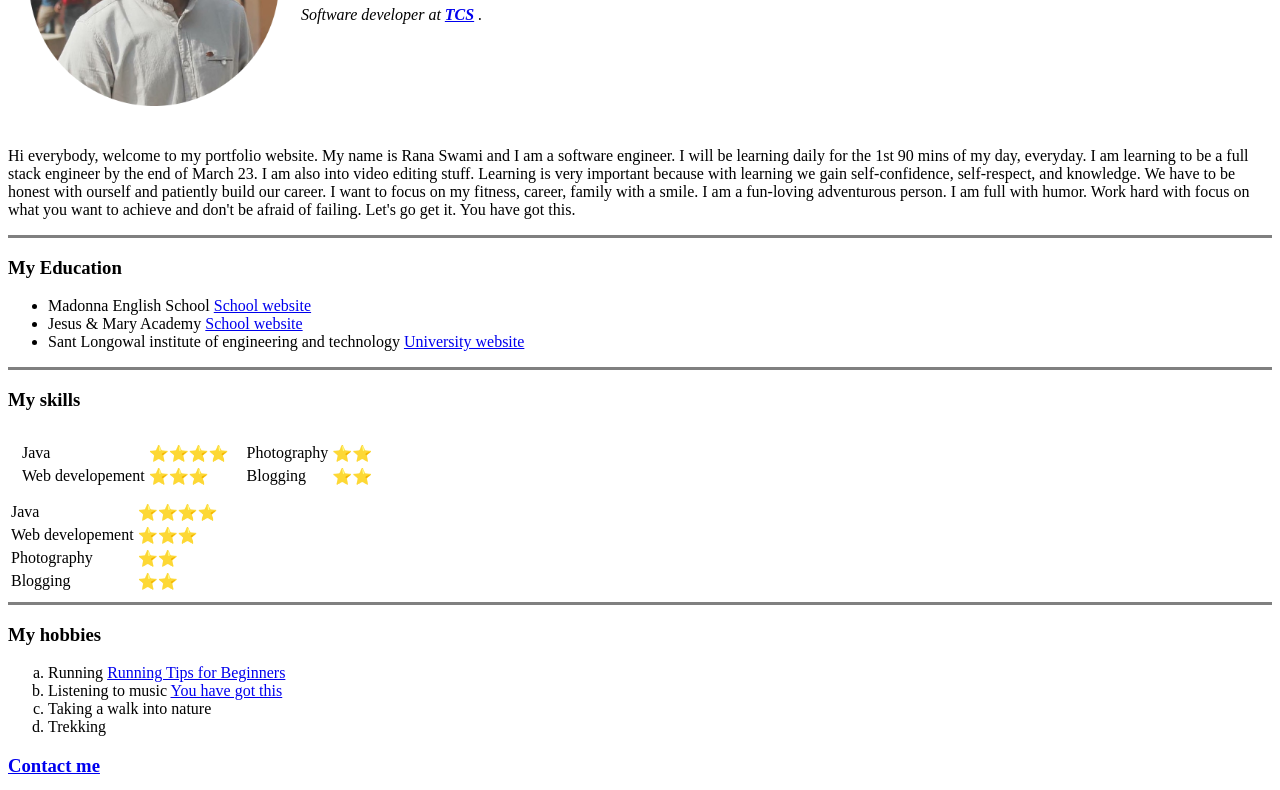
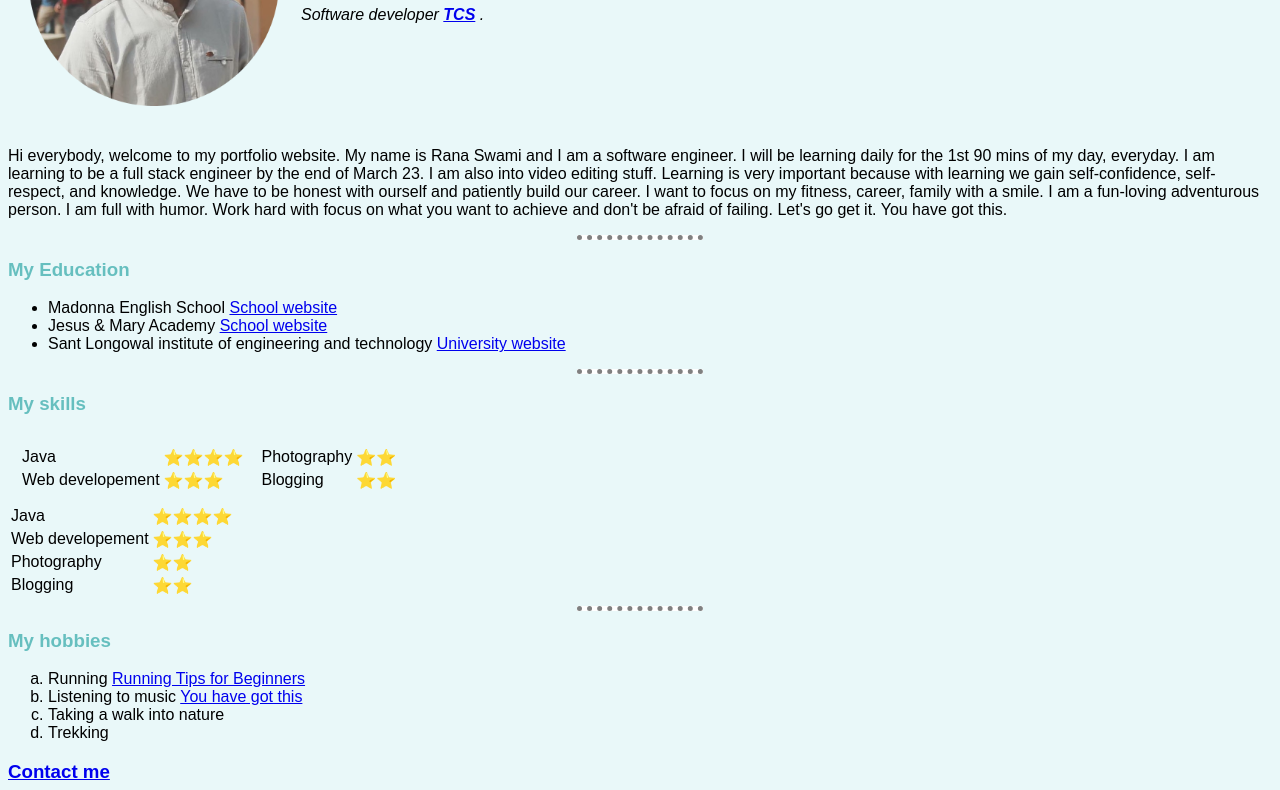
Before and after one commit to ranaswami/my-portfolio, a plain HTML site: page index.html in a window 1280 px wide. Shown: the part 173-963 px from the top of the page. Drawn offline with Linux system fonts and the light colour scheme.

Commit message:
Did some changes

```diff
--- a/css/style.css
+++ b/css/style.css
@@ -64,6 +64,23 @@ body {
 
 }
 
+body {
+     background-color: #E9F8F9;
+}
+
+hr {
+     background-color: white;
+     border-style: none;
+     border-top-style: dotted;
+     border-color: grey;
+     border-width: 5px;
+     width: 10%;
+}
+
+h1, h3 {
+     color: #66BFBF;
+}
+
 
 
 /******************************************
--- a/index.html
+++ b/index.html
@@ -3,6 +3,7 @@
 <head>
 	<meta charset="UTF-8">
 	<title>💚 Rana's portfolio</title>
+	<link rel="stylesheet" href="css/style.css">
 </head>
 <body>
 	<table cellspacing="20">
@@ -10,7 +11,7 @@
 			<td><img src="images/Rana-modified.png" alt="rana profile picture" height="250px" width="250px"></td>
 			<td>
 				<h1>Rana Swami</h1>
-				<p><em>Software developer at <strong> <a href="https://www.tcs.com/" target="_blank">TCS</a> </strong>.</em></p>
+				<p><em>Software developer <strong> <a href="https://www.tcs.com/" target="_blank">TCS</a> </strong>.</em></p>
 			</td>
 		</tr>
 	</table>
```
